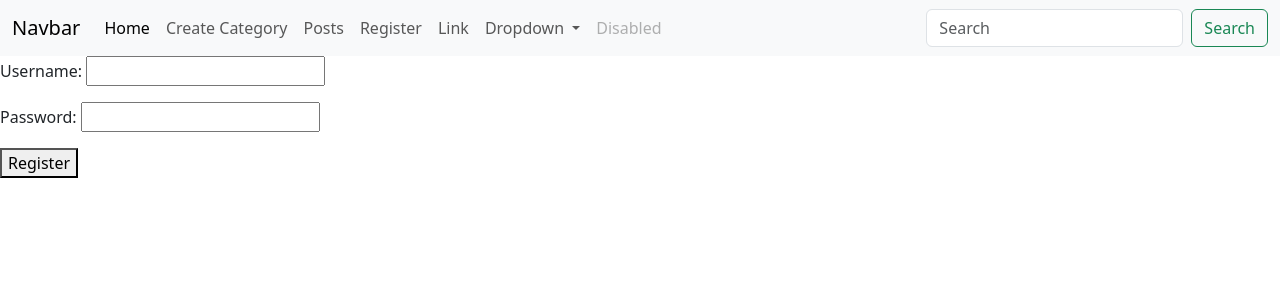
After one commit to songlei1979/Simpleblog2026s1, a Django app: page /register/ in a window 1280 px wide. The commit adds this page. Shown: the top 300 px of the page. Run offline with Django 5.2, Linux system fonts and the light colour scheme.

Commit message:
register page

```diff
--- a/blog/urls.py
+++ b/blog/urls.py
@@ -1,7 +1,7 @@
 from django.urls import path
 
 from blog.views import index, category_detail, post_detail, create_category, PostListView, PostDetailView, \
-    PostCreateView, PostUpdateView, PostDeleteView
+    PostCreateView, PostUpdateView, PostDeleteView, register
 
 urlpatterns = [
     path('', index, name='index'),
@@ -20,4 +20,5 @@ urlpatterns = [
          PostUpdateView.as_view(), name='post_update'),
     path('post_delete/<int:pk>/',
          PostDeleteView.as_view(), name='post_delete'),
+    path('register/', register, name='register'),
 ]
--- a/blog/views.py
+++ b/blog/views.py
@@ -1,3 +1,4 @@
+from django.contrib.auth.models import User
 from django.shortcuts import render, redirect
 from django.urls import reverse_lazy
 from django.views.generic import ListView, DetailView, CreateView, UpdateView, DeleteView
@@ -53,3 +54,13 @@ class PostDeleteView(DeleteView):
     model = Post
     template_name = 'blog/post_delete.html'
     success_url = reverse_lazy('post_list')
+
+def register(request):
+    if request.method == 'POST':
+        username = request.POST['username']
+        password = request.POST['password']
+        user = User.objects.create_user(username=username)
+        user.set_password(password)
+        user.save()
+        return redirect('login')
+    return render(request, 'registration/register.html')
--- a/templates/base.html
+++ b/templates/base.html
@@ -2,7 +2,8 @@
 <!DOCTYPE html>
 <html lang="en">
 <head>
-    <link href="https://cdn.jsdelivr.net/npm/bootstrap@5.3.8/dist/css/bootstrap.min.css" rel="stylesheet" integrity="sha384-sRIl4kxILFvY47J16cr9ZwB07vP4J8+LH7qKQnuqkuIAvNWLzeN8tE5YBujZqJLB" crossorigin="anonymous">
+    <link href="https://cdn.jsdelivr.net/npm/bootstrap@5.3.8/dist/css/bootstrap.min.css" rel="stylesheet"
+          integrity="sha384-sRIl4kxILFvY47J16cr9ZwB07vP4J8+LH7qKQnuqkuIAvNWLzeN8tE5YBujZqJLB" crossorigin="anonymous">
     <meta charset="UTF-8">
     <title>
         {% block title %}
@@ -14,7 +15,8 @@
 <nav class="navbar navbar-expand-lg bg-body-tertiary">
     <div class="container-fluid">
         <a class="navbar-brand" href="#">Navbar</a>
-    <button class="navbar-toggler" type="button" data-bs-toggle="collapse" data-bs-target="#navbarSupportedContent" aria-controls="navbarSupportedContent" aria-expanded="false" aria-label="Toggle navigation">
+        <button class="navbar-toggler" type="button" data-bs-toggle="collapse" data-bs-target="#navbarSupportedContent"
+                aria-controls="navbarSupportedContent" aria-expanded="false" aria-label="Toggle navigation">
             <span class="navbar-toggler-icon"></span>
         </button>
         <div class="collapse navbar-collapse" id="navbarSupportedContent">
@@ -35,16 +37,22 @@
                     </a>
                 </li>
                 <li class="nav-item">
+                    <a class="nav-link" href="{% url 'register' %}">Register</a>
+                </li>
+                <li class="nav-item">
                     <a class="nav-link" href="#">Link</a>
                 </li>
                 <li class="nav-item dropdown">
-          <a class="nav-link dropdown-toggle" href="#" role="button" data-bs-toggle="dropdown" aria-expanded="false">
+                    <a class="nav-link dropdown-toggle" href="#" role="button" data-bs-toggle="dropdown"
+                       aria-expanded="false">
                         Dropdown
                     </a>
                     <ul class="dropdown-menu">
                         <li><a class="dropdown-item" href="#">Action</a></li>
                         <li><a class="dropdown-item" href="#">Another action</a></li>
-            <li><hr class="dropdown-divider"></li>
+                        <li>
+                            <hr class="dropdown-divider">
+                        </li>
                         <li><a class="dropdown-item" href="#">Something else here</a></li>
                     </ul>
                 </li>
@@ -62,6 +70,8 @@
 {% block content %}
 
 {% endblock %}
-<script src="https://cdn.jsdelivr.net/npm/bootstrap@5.3.8/dist/js/bootstrap.bundle.min.js" integrity="sha384-FKyoEForCGlyvwx9Hj09JcYn3nv7wiPVlz7YYwJrWVcXK/BmnVDxM+D2scQbITxI" crossorigin="anonymous"></script>
+<script src="https://cdn.jsdelivr.net/npm/bootstrap@5.3.8/dist/js/bootstrap.bundle.min.js"
+        integrity="sha384-FKyoEForCGlyvwx9Hj09JcYn3nv7wiPVlz7YYwJrWVcXK/BmnVDxM+D2scQbITxI"
+        crossorigin="anonymous"></script>
 </body>
 </html>
--- /dev/null
+++ b/templates/registration/register.html
@@ -0,0 +1,14 @@
+{% extends 'base.html' %}
+
+{% block title %}
+    Register
+{% endblock %}
+
+{% block content %}
+    <form method="post">
+        {% csrf_token %}
+        <p>Username: <input type="text" name="username"></p>
+        <p>Password: <input type="password" name="password"></p>
+        <button type="submit">Register</button>
+    </form>
+{% endblock %}
```
Lines whose indentation alone changed are shown as unchanged.
